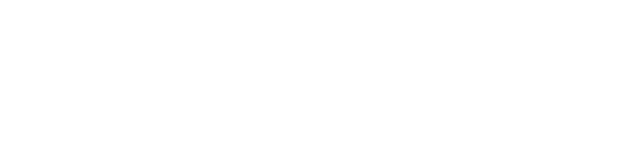
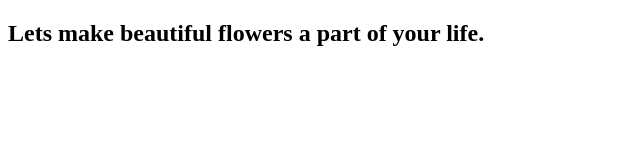
Before and after one commit to krishnadebnath/1st-assignment, a plain HTML site: page index.html in a window 1280 px wide. Shown: the whole page, without its empty margins (0-640 px from the left). Drawn offline with Linux system fonts and the light colour scheme.

Commit message:
header file

```diff
--- a/index.html
+++ b/index.html
@@ -7,6 +7,18 @@
     <link rel="stylesheet" href="style.css">
 </head>
 <body>
+    <header>
+<nav>
+    <h2>
+        Lets make beautiful flowers a part of your life.
+    </h2>
+</nav>
+    </header>
+    <main>
 
+    </main>
+    <footer>
+
+    </footer>
 </body>
 </html>
```
